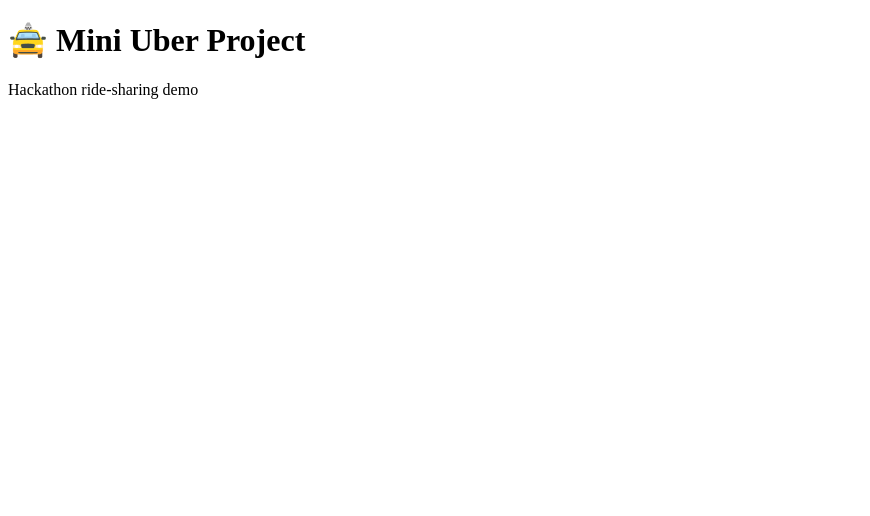
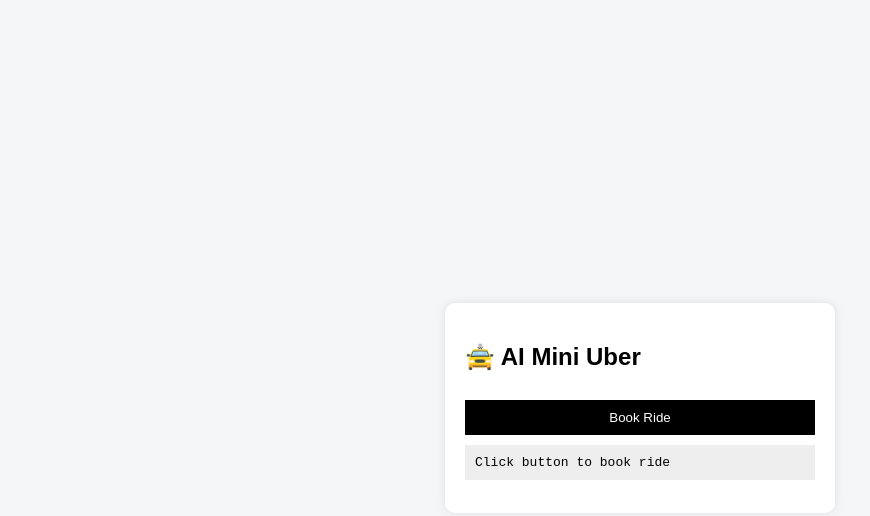
Before and after one commit to kashishsinghparmar2008-bit/ai_mini_uber, a website: page frontend/index.html in a window 1280 px wide. Shown: the whole page, without its empty margins (0-870 px from the left). Drawn offline with Linux system fonts and the light colour scheme.

Commit message:
Update index.html

```diff
--- a/frontend/index.html
+++ b/frontend/index.html
@@ -1,10 +1,60 @@
 <!DOCTYPE html>
 <html>
 <head>
-  <title>Mini Uber</title>
+  <title>AI Mini Uber</title>
+  <style>
+    body {
+      font-family: Arial, sans-serif;
+      background: #f4f6f8;
+      display: flex;
+      justify-content: center;
+      align-items: center;
+      height: 100vh;
+    }
+    .card {
+      background: white;
+      padding: 20px;
+      border-radius: 10px;
+      width: 350px;
+      box-shadow: 0 0 10px rgba(0,0,0,0.1);
+    }
+    button {
+      width: 100%;
+      padding: 10px;
+      background: black;
+      color: white;
+      border: none;
+      cursor: pointer;
+      margin-top: 10px;
+    }
+    pre {
+      background: #eee;
+      padding: 10px;
+      margin-top: 10px;
+    }
+  </style>
 </head>
 <body>
-  <h1>🚖 Mini Uber Project</h1>
-  <p>Hackathon ride-sharing demo</p>
+
+<div class="card">
+  <h2>🚖 AI Mini Uber</h2>
+  <button onclick="bookRide()">Book Ride</button>
+  <pre id="output">Click button to book ride</pre>
+</div>
+
+<script>
+async function bookRide() {
+  const res = await fetch("https://ai-mini-uber.onrender.com/ride");
+  const data = await res.json();
+
+  document.getElementById("output").innerText =
+    "Pickup: " + data.pickup + "\n" +
+    "Drop: " + data.drop + "\n" +
+    "Driver: " + data.assignedDriver + "\n" +
+    "Path: " + data.path.join(" → ") + "\n" +
+    "Distance: " + data.rideDistance;
+}
+</script>
+
 </body>
 </html>
```
